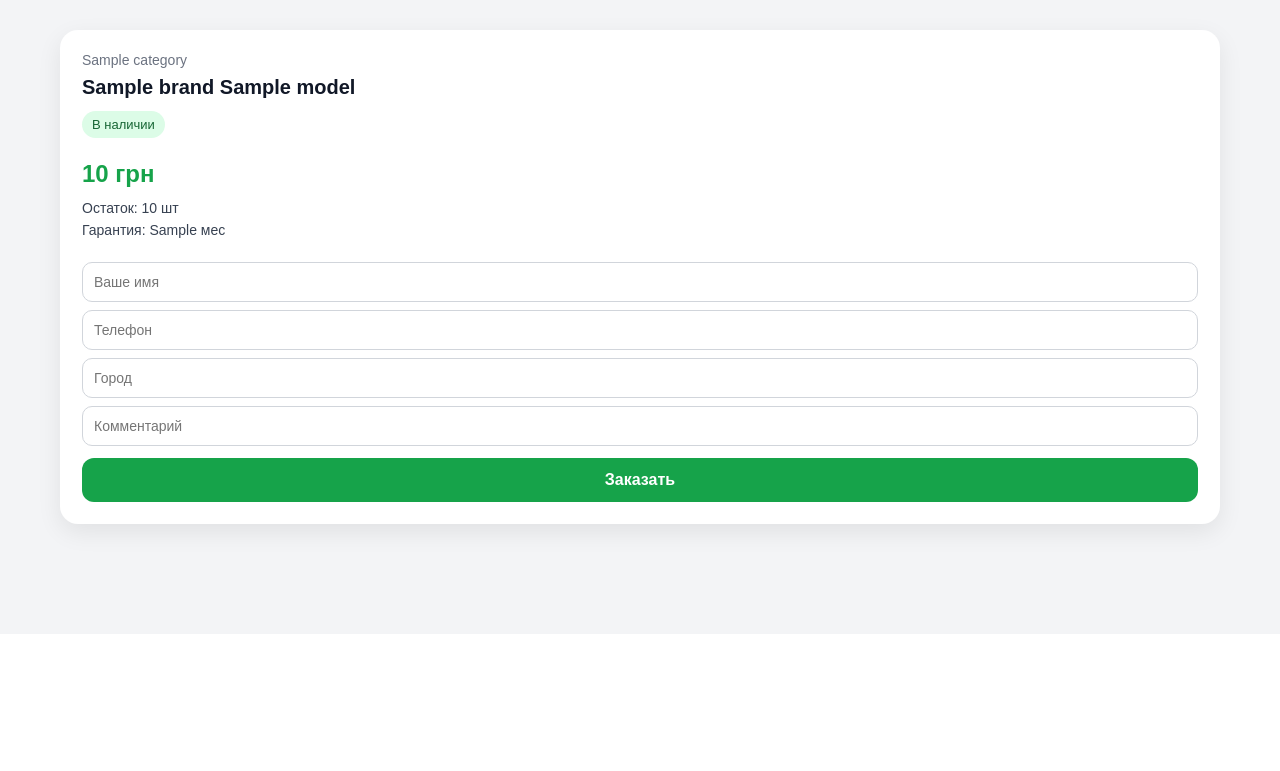
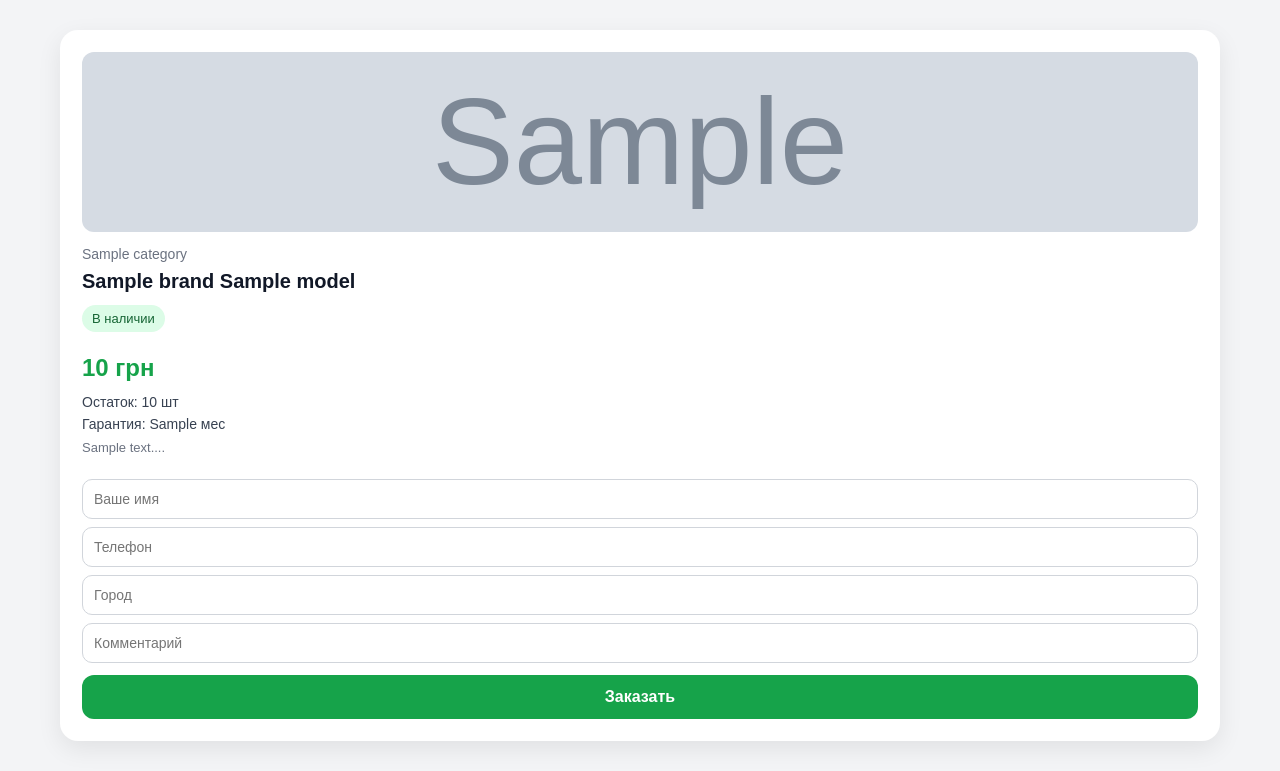
Before and after one commit to prostoArtemG/tech_bot, a FastAPI app: template templates/index.html in a window 1280 px wide. Shown: the part 166-937 px from the top of the page. Before the commit the page ends 718 px from the top, so only its background shows below. Run offline with FastAPI, Linux system fonts and the light colour scheme; the template is opened without the code that fills it: most values are stand-ins (such as "Sample title", 1, 10 or a date in 2020); grey boxes marked "Sample" are stand-in pictures; parts of the project's set-up code (start-up, migrations or seed data) failed here and were passed over.

Commit message:
фото товара + описание

```diff
--- a/app/main.py
+++ b/app/main.py
@@ -357,6 +357,10 @@ def inline_edit_fields_kb():
                 InlineKeyboardButton(text="Модель", callback_data="edit_field:model"),
             ],
             [
+                InlineKeyboardButton(text="Фото (URL)", callback_data="edit_field:photo_url"),
+                InlineKeyboardButton(text="Описание", callback_data="edit_field:description"),
+            ],
+            [
                 InlineKeyboardButton(text="❌ Отмена", callback_data="cancel_flow"),
             ],
         ]
@@ -372,6 +376,8 @@ async def edit_field_callback(callback: CallbackQuery, state: FSMContext):
         "sku": "Артикул",
         "warranty_months": "Гарантия",
         "model": "Модель",
+        "photo_url": "Фото",
+        "description": "Описание",
     }
 
     await state.update_data(field=field, field_title=field_titles[field])
--- a/static/style.css
+++ b/static/style.css
@@ -111,3 +111,17 @@ button {
 button:hover {
     background: #15803d;
 }
+
+.product-img {
+    width: 100%;
+    height: 180px;
+    object-fit: cover;
+    border-radius: 12px;
+    margin-bottom: 10px;
+}
+
+.desc {
+    font-size: 13px;
+    color: #6b7280;
+    margin-top: 8px;
+}
--- a/templates/index.html
+++ b/templates/index.html
@@ -14,6 +14,10 @@
     <main class="products">
         {% for product in products %}
         <div class="card">
+            {% if product.photo_url %}
+            <img src="{{ product.photo_url }}" class="product-img">
+            {% endif %}
+
             <div class="category">{{ product.category }}</div>
 
             <h2>{{ product.brand }} {{ product.model }}</h2>
@@ -31,6 +35,10 @@
             <p class="info">Остаток: {{ product.stock_qty }} шт</p>
             <p class="info">Гарантия: {{ product.warranty_months }} мес</p>
 
+            {% if product.description %}
+            <p class="desc">{{ product.description[:100] }}...</p>
+            {% endif %}
+
             <form method="post" action="/order">
                 <input type="hidden" name="product_id" value="{{ product.id }}">
                 <input type="text" name="name" placeholder="Ваше имя" required>
```
Also changed, not shown: app/db.py (+14 -2 lines).
